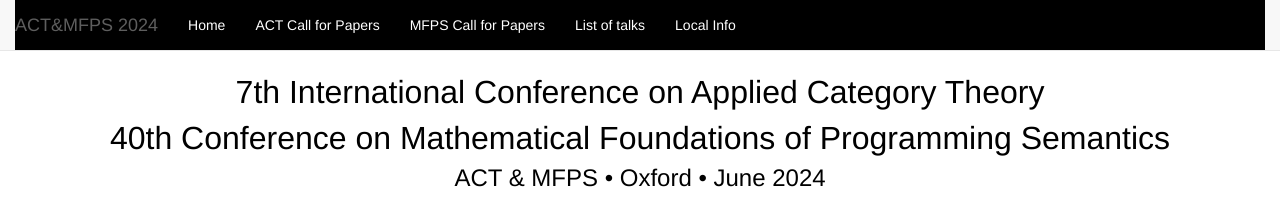
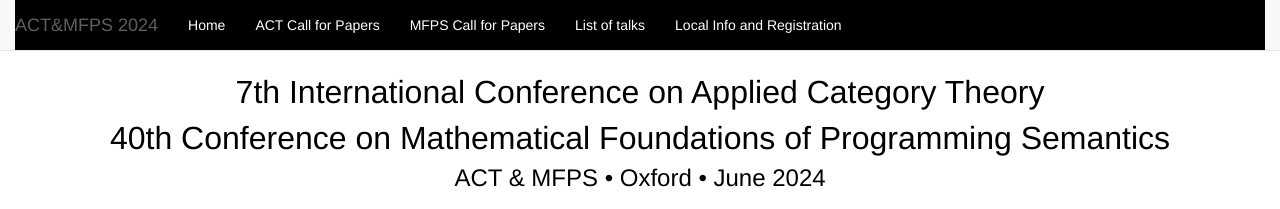
Before and after one commit to oxford24/oxford24.github.io, a Jekyll site: the page built from index.html, in a window 1280 px wide. Shown: the top 209 px of the page. Built offline with Jekyll 4.4.1, drawn with Linux system fonts in a browser that asks for light colours.

Commit message:
Update actmfps.html

```diff
--- a/_layouts/actmfps.html
+++ b/_layouts/actmfps.html
@@ -46,7 +46,7 @@
         <li><a href="act_cfp.html">ACT Call for Papers</a></li>
         <li><a href="mfps_cfp.html">MFPS Call for Papers</a></li>
         <li><a href="all-talks.html">List of talks</a></li>
-        <li><a href="local.html">Local Info</a></li>
+        <li><a href="local.html">Local Info and Registration</a></li>
 <!--       <li class="dropdown">          <a href="#" class="dropdown-toggle" data-toggle="dropdown" role="button" aria-haspopup="true" aria-expanded="false">Call for papers<span class="caret"></span></a>
           <ul class="dropdown-menu">
 <li><a href="act_cfp.html">ACT</a></li>
```
